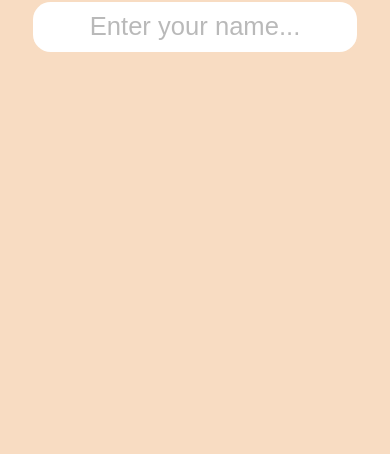
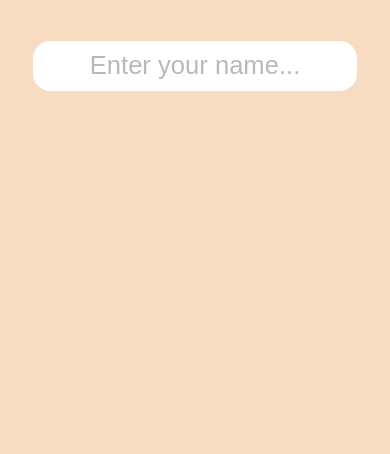
Before and after one commit to QnK1/timer, a plain HTML site: page index.html in a window 390 px wide. Shown: the part 390-844 px from the top of the page. Drawn offline with Linux system fonts and the light colour scheme.

Commit message:
minor mobile tweaks

```diff
--- a/style.css
+++ b/style.css
@@ -62,8 +62,14 @@ body{
     display: none;
 }
 
-@media (max-width: 800px){
+@media (max-aspect-ratio: 4/3){
     .welcome-screen .welcome-form{
         margin: 15% 15px;
     }
 }
+
+@media (max-aspect-ratio: 3/5){
+    .welcome-screen .welcome-form{
+        margin: 25% 15px;
+    }
+}
```
